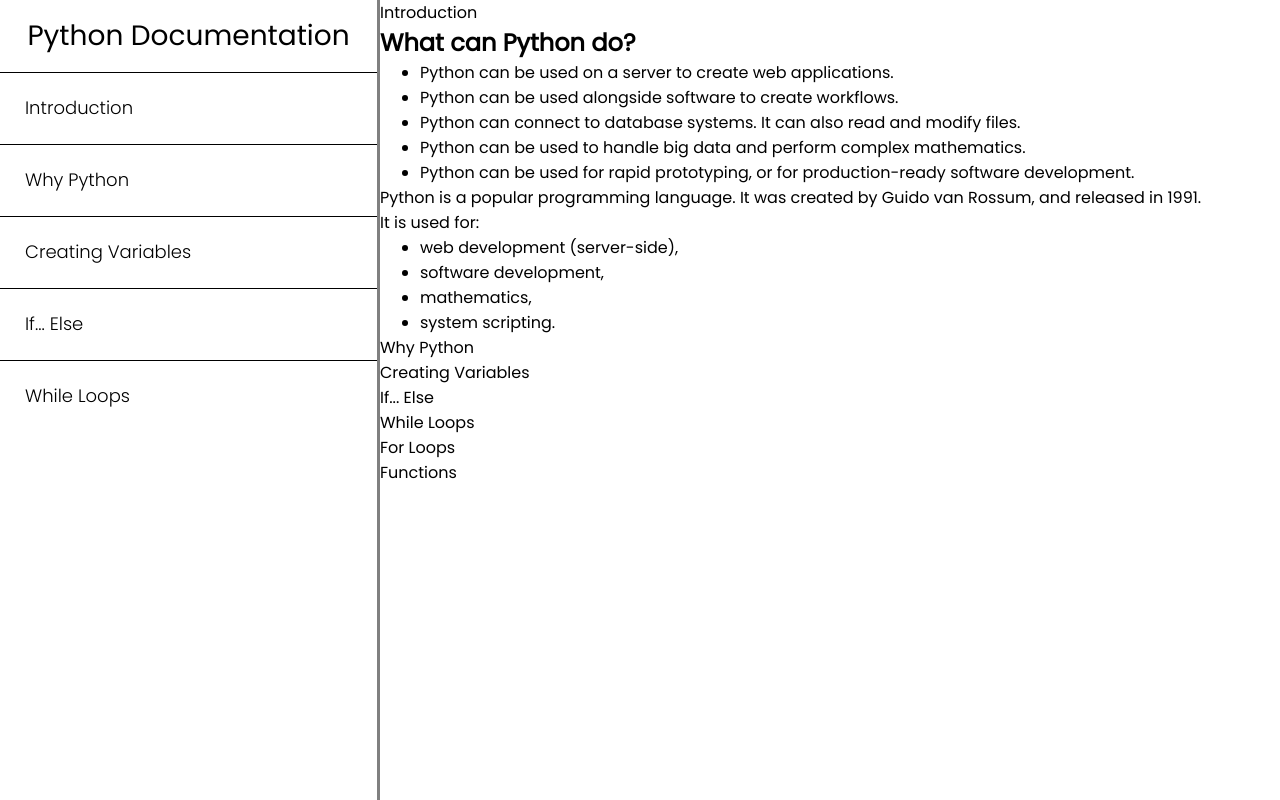
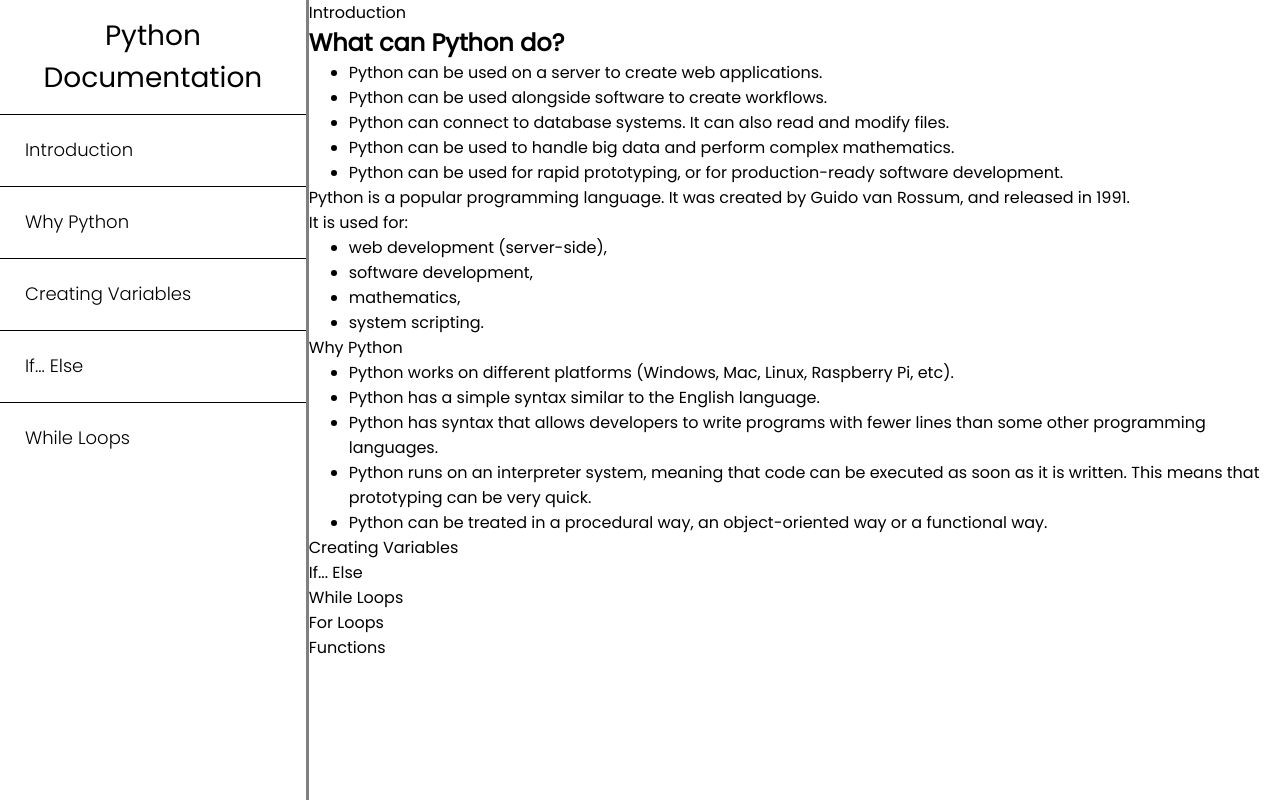
Before and after one commit to fnacarellidev/technical-python-doc-page, a plain HTML site: page index.html in a window 1280 px wide. Drawn offline with Linux system fonts and the light colour scheme.

Commit message:
Why Python section added

```diff
--- a/index.html
+++ b/index.html
@@ -62,6 +62,13 @@
             </section>
             <section class="main-section" id="Why_Python">
                 <header>Why Python</header>
+                <ul>
+                    <li>Python works on different platforms (Windows, Mac, Linux, Raspberry Pi, etc).</li>
+                    <li>Python has a simple syntax similar to the English language.</li>
+                    <li>Python has syntax that allows developers to write programs with fewer lines than some other programming languages.</li>
+                    <li>Python runs on an interpreter system, meaning that code can be executed as soon as it is written. This means that prototyping can be very quick.</li>
+                    <li>Python can be treated in a procedural way, an object-oriented way or a functional way.</li>
+                </ul>
             </section>
             <section class="main-section" id="Creating_Variables">
                 <header>Creating Variables</header>
```
